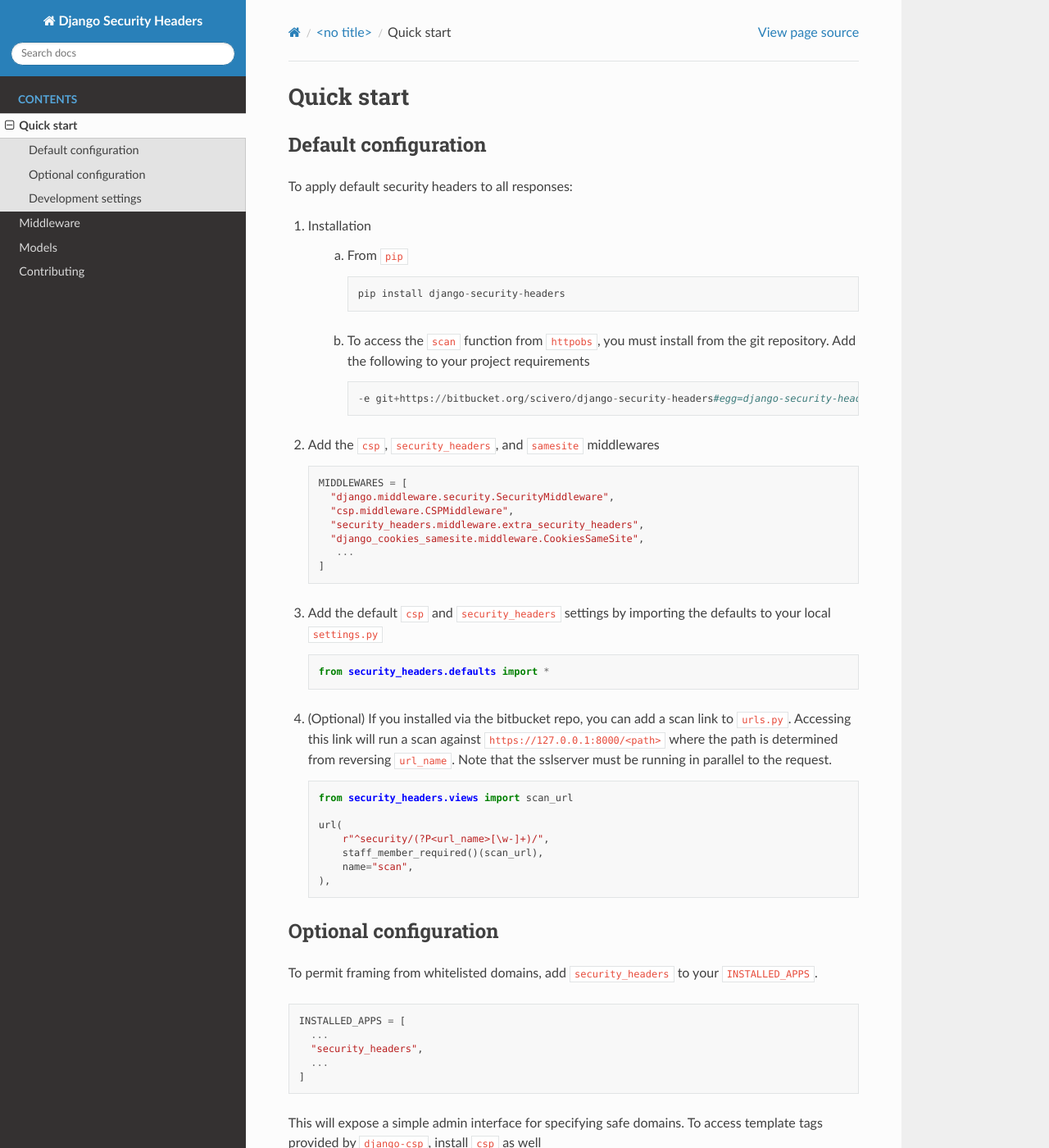
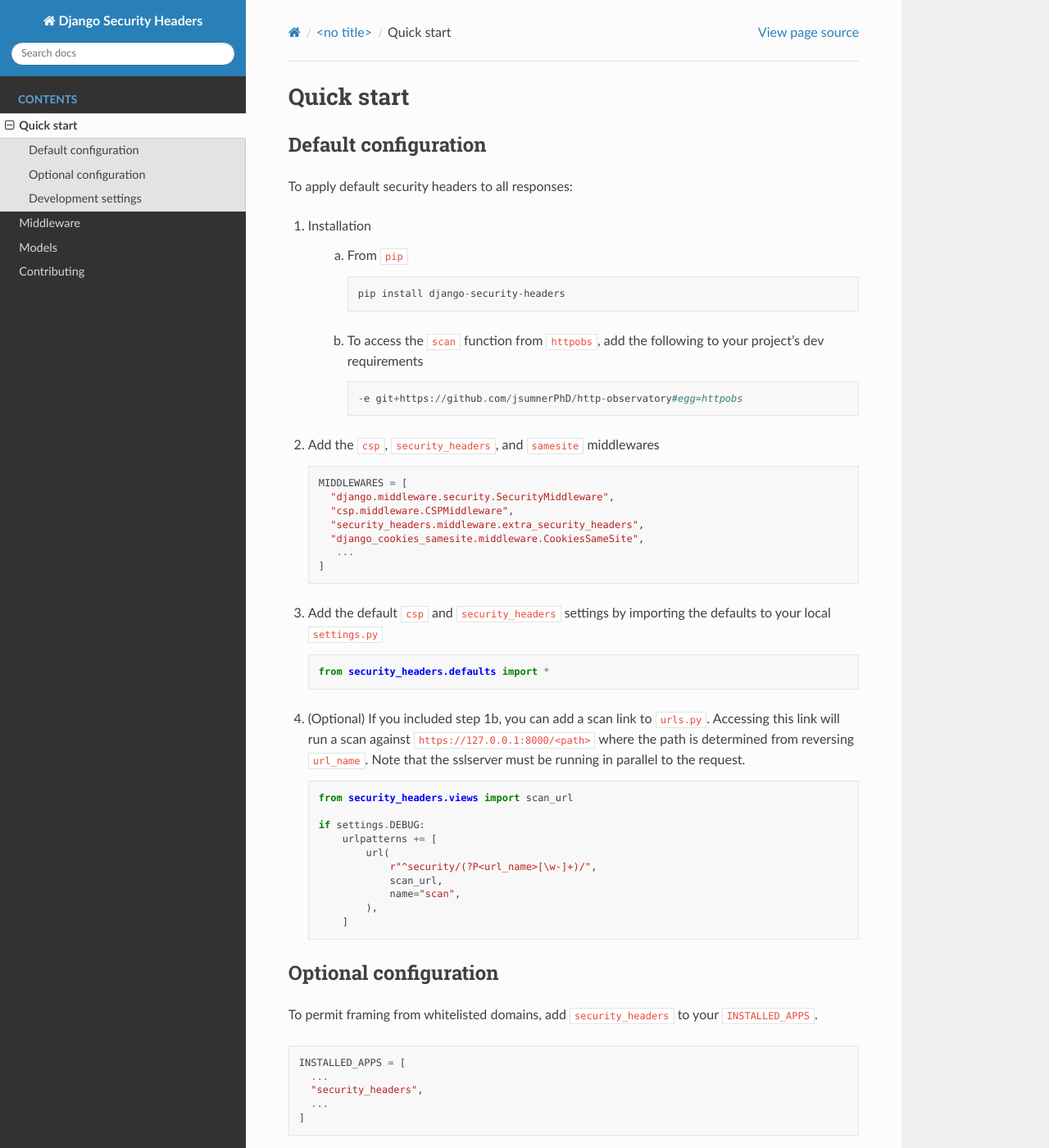
Before and after one commit to rogue707Dev/Django-security-headers, a Sphinx documentation site: the page built from docs/quickstart.rst, in a window 1280 px wide and 1400 px high. Shown: the whole window at 82% size. Built offline with Sphinx 7.4.7 and the Read the Docs theme 2.0.0, drawn with Linux system fonts in a browser that asks for light colours.

Commit message:
Update manifest

```diff
--- a/docs/quickstart.rst
+++ b/docs/quickstart.rst
@@ -15,9 +15,9 @@
         pip install django-security-headers
 
 
-    b. To access the ``scan`` function from ``httpobs``, you must install from the git repository.  Add the following to your project requirements ::
+    b. To access the ``scan`` function from ``httpobs``, add the following to your project's dev requirements ::
 
-        -e git+https://bitbucket.org/scivero/django-security-headers#egg=django-security-headers
+        -e git+https://github.com/jsumnerPhD/http-observatory#egg=httpobs
 
 
 2. Add the ``csp``, ``security_headers``, and ``samesite`` middlewares ::
@@ -34,15 +34,18 @@
 
     from security_headers.defaults import *
 
-4. (Optional) If you installed via the bitbucket repo, you can add a scan link to ``urls.py``.  Accessing this link will run a scan against ``https://127.0.0.1:8000/<path>`` where the path is determined from reversing ``url_name``.  Note that the sslserver must be running in parallel to the request.  ::
+4. (Optional) If you included step 1b, you can add a scan link to ``urls.py``.  Accessing this link will run a scan against ``https://127.0.0.1:8000/<path>`` where the path is determined from reversing ``url_name``.  Note that the sslserver must be running in parallel to the request.  ::
 
     from security_headers.views import scan_url
 
-    url(
-        r"^security/(?P<url_name>[\w-]+)/",
-        staff_member_required()(scan_url),
-        name="scan",
-    ),
+    if settings.DEBUG:
+        urlpatterns += [
+            url(
+                r"^security/(?P<url_name>[\w-]+)/",
+                scan_url,
+                name="scan",
+            ),
+        ]
 
 Optional configuration
 ----------------------
--- a/setup.py
+++ b/setup.py
@@ -10,8 +10,8 @@
 
 setup(
     name="django_security_headers",
-    version="0.0.4",
-    packages=find_packages(),
+    version="0.0.6",
+    packages=find_packages(exclude=["tests"]),
     include_package_data=True,
     license="BSD License",
     description="A simple app to add configurable security headers to Django "
```
Also changed, not shown: 2 other files.
